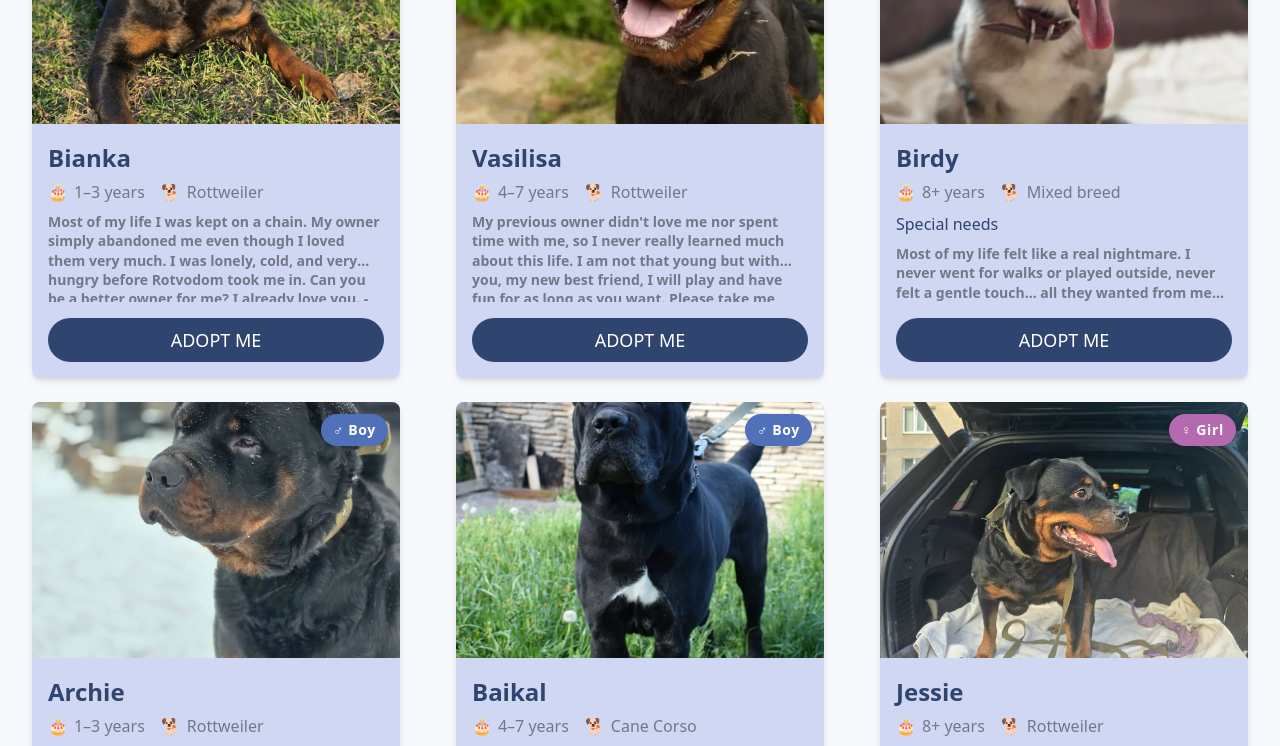
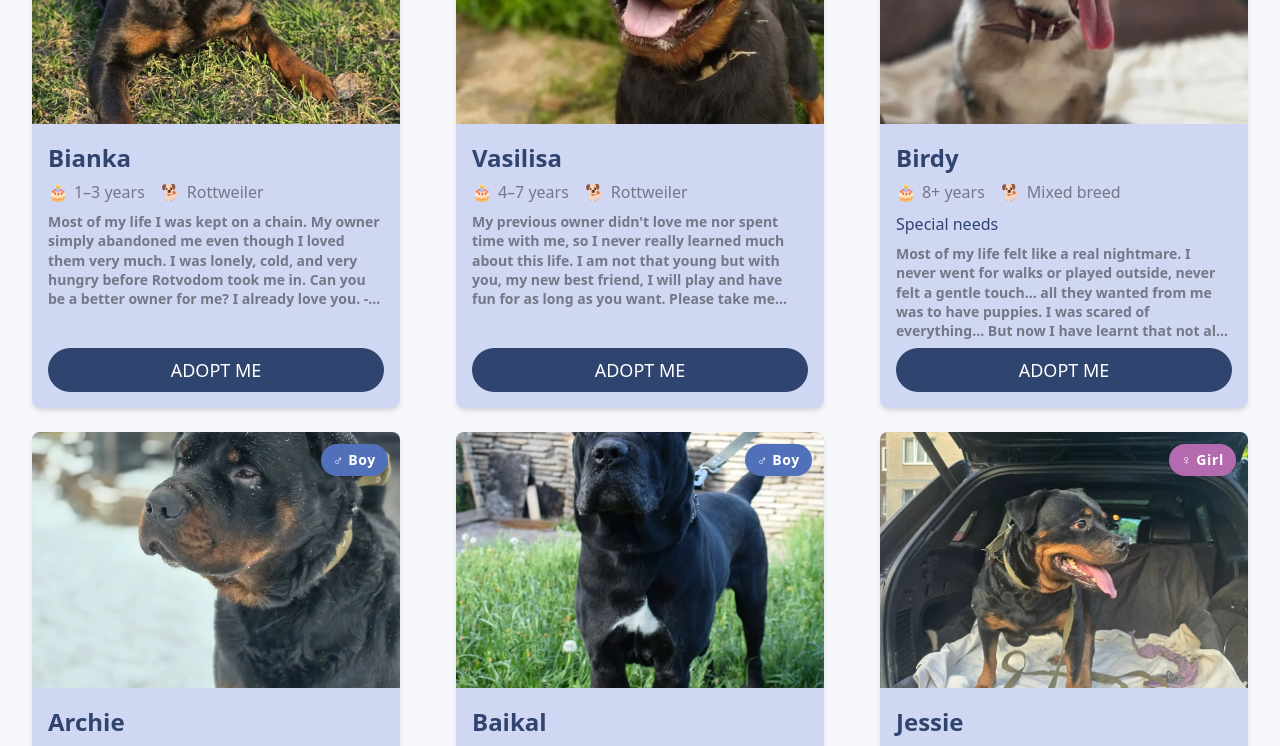
Before and after one commit to bavayra/dog-shelter, a React (Vite) app: page / in a window 1280 px wide. Shown: the part 1400-2146 px from the top of the page. Built offline with nearby package versions, Linux system fonts and the light colour scheme.

Commit message:
style(dogCard): corrected margins, increased line-clamp to 5 so the design looks more consistent

```diff
--- a/src/features/DogCard.tsx
+++ b/src/features/DogCard.tsx
@@ -63,7 +63,7 @@ const DogCard = memo((dog: Dog) => {
             </div>
           )}
         </div>
-        <div className="flex flex-1 flex-col p-4">
+        <div className="flex min-h-0 flex-1 flex-col p-4">
           <h3 className="typography-h3 mb-1">{name}</h3>
           <div className="mb-2 flex flex-wrap items-center gap-4 text-base text-neutral-700">
             <span className="flex items-center gap-1.5">
@@ -84,9 +84,11 @@ const DogCard = memo((dog: Dog) => {
               <span>{health}</span>
             </div>
           )}
-          <p className="typography-small mb-4 line-clamp-3 flex-1 sm:text-base">
-            {description}
-          </p>
+          <div className="min-h-0 flex-1">
+            <p className="typography-small line-clamp-5 sm:text-base lg:mb-2">
+              {description}
+            </p>
+          </div>
           <Button
             variant={isAdopted ? 'secondary' : 'primary'}
             size="medium"
```
